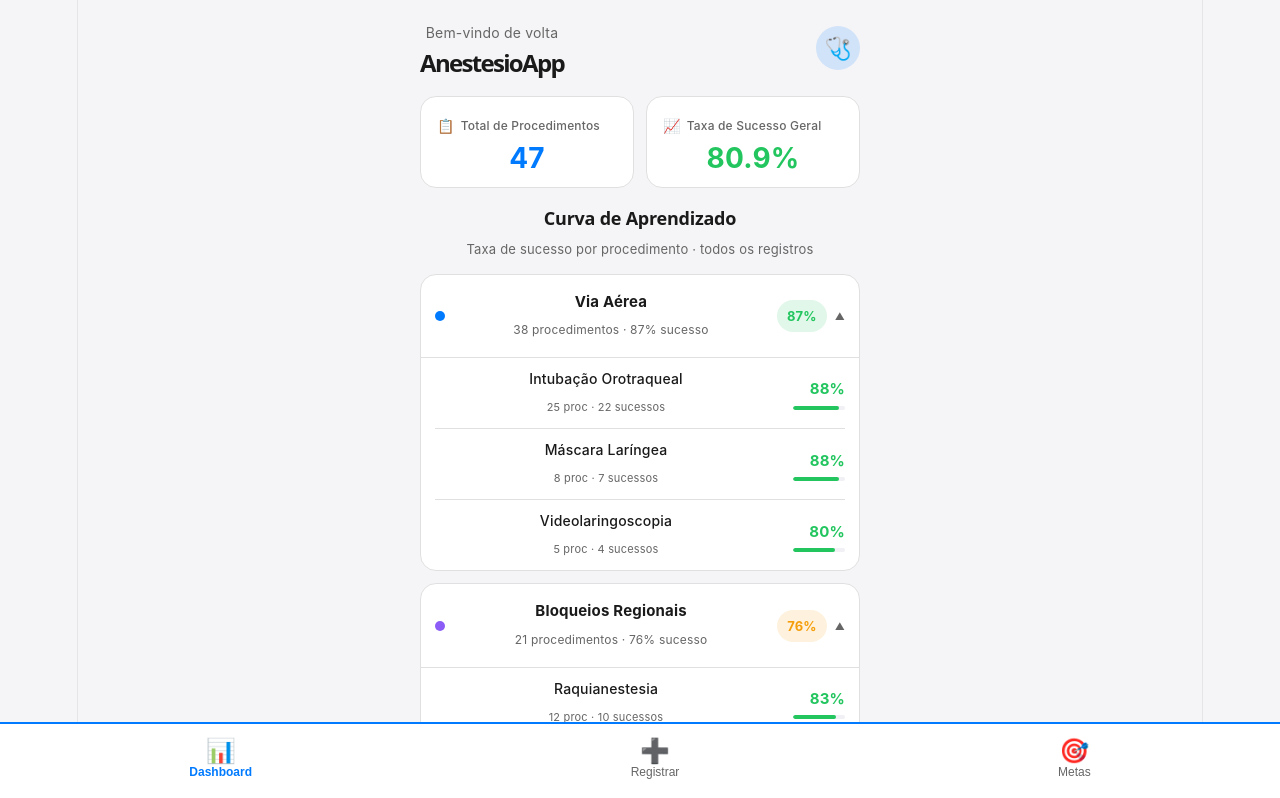
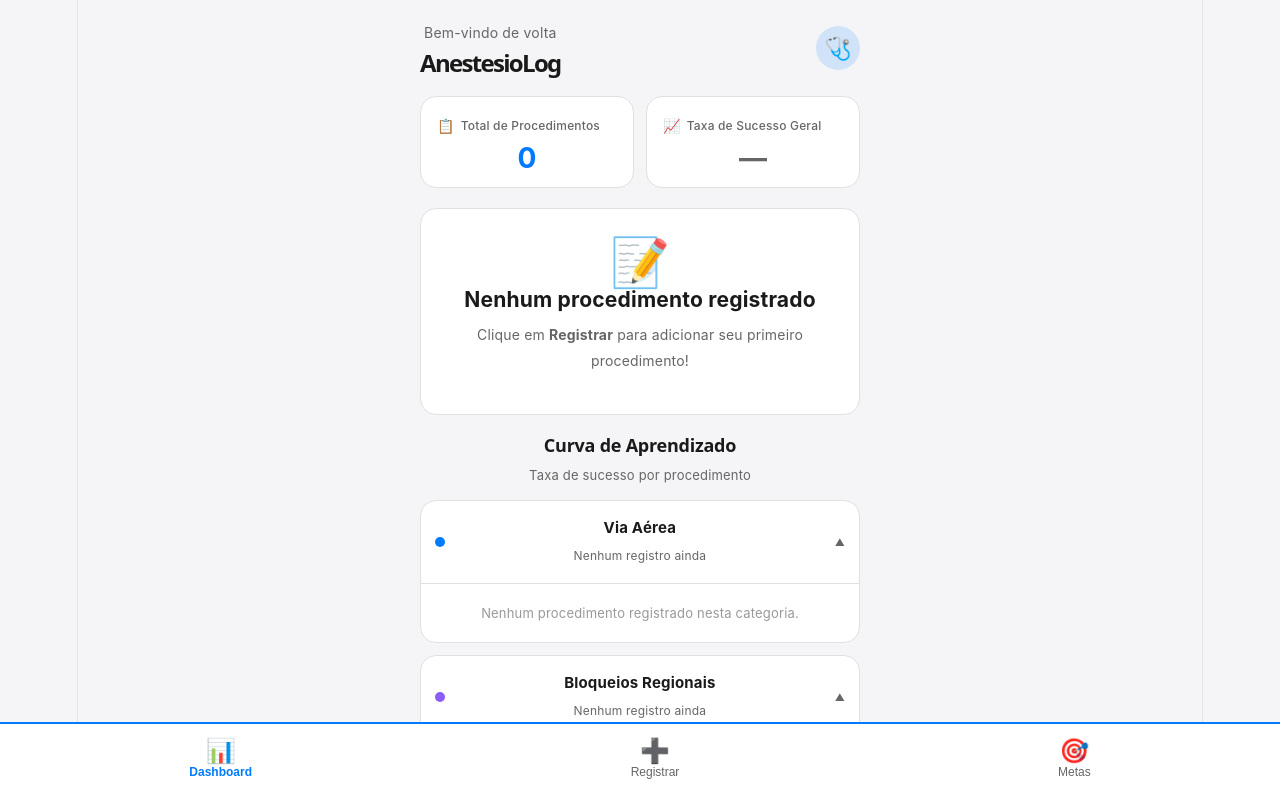
Before and after one commit to adilsonhmf/anetesiolog_V2, a React (Vite) app: page / in a window 1280 px wide. Shown: the top 798 px of the page. Built offline with nearby package versions, Linux system fonts and the light colour scheme.

Commit message:
Atualiza dashboard

```diff
--- a/index.html
+++ b/index.html
@@ -1,10 +1,12 @@
 <!doctype html>
 <html lang="en">
   <head>
-    <meta charset="UTF-8" />
-    <link rel="icon" type="image/svg+xml" href="/favicon.svg" />
-    <meta name="viewport" content="width=device-width, initial-scale=1.0" />
-    <title>Vite + React</title>
+    <link rel="manifest" href="/manifest.json">
+    <meta name="theme-color" content="#007AFF">
+    <meta name="apple-mobile-web-app-capable" content="yes">
+    <meta name="apple-mobile-web-app-status-bar-style" content="default">
+    <meta name="apple-mobile-web-app-title" content="AnestesioLog">
+
   </head>
   <body>
     <div id="root"></div>
--- a/src/components/Dashboard.css
+++ b/src/components/Dashboard.css
@@ -244,3 +244,39 @@
   font-weight: 700;
   color: #ef4444;
 }
+/* Estado vazio */
+.empty-state {
+  text-align: center;
+  padding: 40px 20px;
+  background: #fff;
+  border-radius: 16px;
+  border: 1px solid #e0e0e0;
+}
+
+.empty-icon {
+  font-size: 48px;
+  display: block;
+  margin-bottom: 12px;
+}
+
+.empty-state h3 {
+  margin: 0 0 8px 0;
+  color: #1a1a1a;
+}
+
+.empty-state p {
+  margin: 0;
+  color: #666;
+  font-size: 14px;
+}
+
+.group-body.empty {
+  padding: 16px;
+}
+
+.empty-text {
+  color: #999;
+  font-size: 13px;
+  text-align: center;
+  margin: 0;
+}
--- a/src/components/Dashboard.jsx
+++ b/src/components/Dashboard.jsx
@@ -1,7 +1,7 @@
-import React, { useState } from "react";
+import React, { useState, useEffect } from "react";
 import { StatCard } from "./StatCard";
 import { useTheme } from "../hooks/useTheme";
-import { mockSummary, mockTimeline } from "../data/mockData";
+import { calcularEstatisticas } from "../data/mockData";
 import "./Dashboard.css";
 
 function getSuccessColor(rate, total) {
@@ -52,7 +52,6 @@ function ProcedureItemRow({ label, total, successes, successRate }) {
 
 function ProcedureGroupCard({ group }) {
   const [expanded, setExpanded] = useState(true);
-  const { colors } = useTheme();
 
   const groupTotal = group.items.reduce((s, i) => s + i.total, 0);
   const groupSuccesses = group.items.reduce((s, i) => s + i.successes, 0);
@@ -74,8 +73,10 @@ function ProcedureGroupCard({ group }) {
         <div className="group-info">
           <span className="group-label">{group.groupLabel}</span>
           <span className="group-meta">
-            {groupTotal} procedimento{groupTotal !== 1 ? "s" : ""}
-            {groupTotal > 0 ? ` · ${groupRate.toFixed(0)}% sucesso` : ""}
+            {groupTotal > 0
+              ? `${groupTotal} procedimento${groupTotal !== 1 ? "s" : ""} · ${groupRate.toFixed(0)}% sucesso`
+              : "Nenhum registro ainda"
+            }
           </span>
         </div>
         <div className="group-right">
@@ -88,7 +89,7 @@ function ProcedureGroupCard({ group }) {
         </div>
       </div>
 
-      {expanded && (
+      {expanded && group.items.length > 0 && (
         <div className="group-body">
           {group.items.map((item, idx) => (
             <React.Fragment key={item.label}>
@@ -103,20 +104,45 @@ function ProcedureGroupCard({ group }) {
           ))}
         </div>
       )}
+
+      {expanded && group.items.length === 0 && (
+        <div className="group-body empty">
+          <p className="empty-text">Nenhum procedimento registrado nesta categoria.</p>
+        </div>
+      )}
     </div>
   );
 }
 
 export function Dashboard() {
   const { colors } = useTheme();
-  const summary = mockSummary;
+  const [summary, setSummary] = useState(calcularEstatisticas());
+
+  // Atualiza quando a página ganha foco (usuário volta da tela de registrar)
+  useEffect(() => {
+    const handleFocus = () => {
+      setSummary(calcularEstatisticas());
+    };
+
+    window.addEventListener('focus', handleFocus);
+
+    // Também atualiza a cada 2 segundos (para pegar novos registros)
+    const interval = setInterval(() => {
+      setSummary(calcularEstatisticas());
+    }, 2000);
+
+    return () => {
+      window.removeEventListener('focus', handleFocus);
+      clearInterval(interval);
+    };
+  }, []);
 
   return (
     <div className="dashboard">
       <div className="header-row">
         <div>
           <p className="greeting">Bem-vindo de volta</p>
-          <h1 className="title">AnestesioApp</h1>
+          <h1 className="title">AnestesioLog</h1>
         </div>
         <div className="avatar-circle">
           <span>🩺</span>
@@ -132,15 +158,23 @@ export function Dashboard() {
         />
         <StatCard
           label="Taxa de Sucesso Geral"
-          value={`${summary.successRate.toFixed(1)}%`}
-          accentColor={getSuccessColor(summary.successRate, summary.total)}
+          value={summary.total > 0 ? `${summary.successRate.toFixed(1)}%` : "—"}
+          accentColor={summary.total > 0 ? getSuccessColor(summary.successRate, summary.total) : "#666"}
           icon="📈"
         />
       </div>
 
+      {summary.total === 0 && (
+        <div className="empty-state">
+          <span className="empty-icon">📝</span>
+          <h3>Nenhum procedimento registrado</h3>
+          <p>Clique em <strong>Registrar</strong> para adicionar seu primeiro procedimento!</p>
+        </div>
+      )}
+
       <div className="section">
         <h2 className="section-title">Curva de Aprendizado</h2>
-        <p className="section-desc">Taxa de sucesso por procedimento · todos os registros</p>
+        <p className="section-desc">Taxa de sucesso por procedimento</p>
 
         {summary.byProcedureGroup.map((group) => (
           <ProcedureGroupCard key={group.groupLabel} group={group} />
--- a/src/data/mockData.js
+++ b/src/data/mockData.js
@@ -1,48 +1,89 @@
 export const mockSummary = {
-  total: 47,
-  successes: 38,
-  successRate: 80.9,
+  total: 0,
+  successes: 0,
+  successRate: 0,
   byProcedureGroup: [
     {
       groupLabel: "Via Aérea",
       category: "via_aerea",
-      items: [
-        { label: "Intubação Orotraqueal", total: 25, successes: 22, successRate: 88 },
-        { label: "Máscara Laríngea", total: 8, successes: 7, successRate: 87.5 },
-        { label: "Videolaringoscopia", total: 5, successes: 4, successRate: 80 },
-      ]
+      items: []
     },
     {
       groupLabel: "Bloqueios Regionais",
       category: "regional",
-      items: [
-        { label: "Raquianestesia", total: 12, successes: 10, successRate: 83.3 },
-        { label: "Peridural", total: 6, successes: 4, successRate: 66.7 },
-        { label: "Bloqueio de Plexo Braquial", total: 3, successes: 2, successRate: 66.7 },
-      ]
+      items: []
     },
     {
       groupLabel: "Acessos Vasculares",
       category: "acesso",
-      items: [
-        { label: "Acesso Venoso Central", total: 8, successes: 6, successRate: 75 },
-        { label: "Punção Arterial", total: 5, successes: 5, successRate: 100 },
-      ]
+      items: []
     }
   ],
-  failureProcedures: [
-    { type: "Peridural", subtype: null, total: 6, successRate: 66.7 },
-    { type: "Bloqueio de Plexo Braquial", subtype: null, total: 3, successRate: 66.7 },
-  ]
+  failureProcedures: []
 };
 
-export const mockTimeline = [
-  { label: "2026-03-01", total: 5, successes: 4 },
-  { label: "2026-03-05", total: 7, successes: 6 },
-  { label: "2026-03-08", total: 4, successes: 3 },
-  { label: "2026-03-12", total: 8, successes: 7 },
-  { label: "2026-03-15", total: 6, successes: 5 },
-  { label: "2026-03-18", total: 9, successes: 8 },
-  { label: "2026-03-20", total: 5, successes: 4 },
-  { label: "2026-03-21", total: 3, successes: 3 },
-];
+export const mockTimeline = [];
+
+// Função para calcular estatísticas a partir dos dados salvos
+export function calcularEstatisticas() {
+  const procedimentos = JSON.parse(localStorage.getItem("procedimentos") || "[]");
+
+  if (procedimentos.length === 0) {
+    return mockSummary;
+  }
+
+  const total = procedimentos.length;
+  const successes = procedimentos.filter(p => p.sucesso).length;
+  const successRate = total > 0 ? (successes / total) * 100 : 0;
+
+  // Agrupar por categoria
+  const categorias = {
+    "Via Aérea": { category: "via_aerea", items: {} },
+    "Bloqueios Regionais": { category: "regional", items: {} },
+    "Acessos Vasculares": { category: "acesso", items: {} }
+  };
+
+  procedimentos.forEach(p => {
+    if (categorias[p.categoria]) {
+      if (!categorias[p.categoria].items[p.procedimento]) {
+        categorias[p.categoria].items[p.procedimento] = { total: 0, successes: 0 };
+      }
+      categorias[p.categoria].items[p.procedimento].total++;
+      if (p.sucesso) {
+        categorias[p.categoria].items[p.procedimento].successes++;
+      }
+    }
+  });
+
+  const byProcedureGroup = Object.entries(categorias).map(([groupLabel, data]) => ({
+    groupLabel,
+    category: data.category,
+    items: Object.entries(data.items).map(([label, stats]) => ({
+      label,
+      total: stats.total,
+      successes: stats.successes,
+      successRate: stats.total > 0 ? (stats.successes / stats.total) * 100 : 0
+    }))
+  }));
+
+  // Procedimentos com menor taxa de sucesso (< 80%)
+  const allProcedures = byProcedureGroup.flatMap(g => g.items);
+  const failureProcedures = allProcedures
+    .filter(p => p.total >= 1 && p.successRate < 80)
+    .sort((a, b) => a.successRate - b.successRate)
+    .slice(0, 3)
+    .map(p => ({
+      type: p.label,
+      subtype: null,
+      total: p.total,
+      successRate: p.successRate
+    }));
+
+  return {
+    total,
+    successes,
+    successRate,
+    byProcedureGroup,
+    failureProcedures
+  };
+}
```
Also changed, not shown: public/manifest.json (added).
